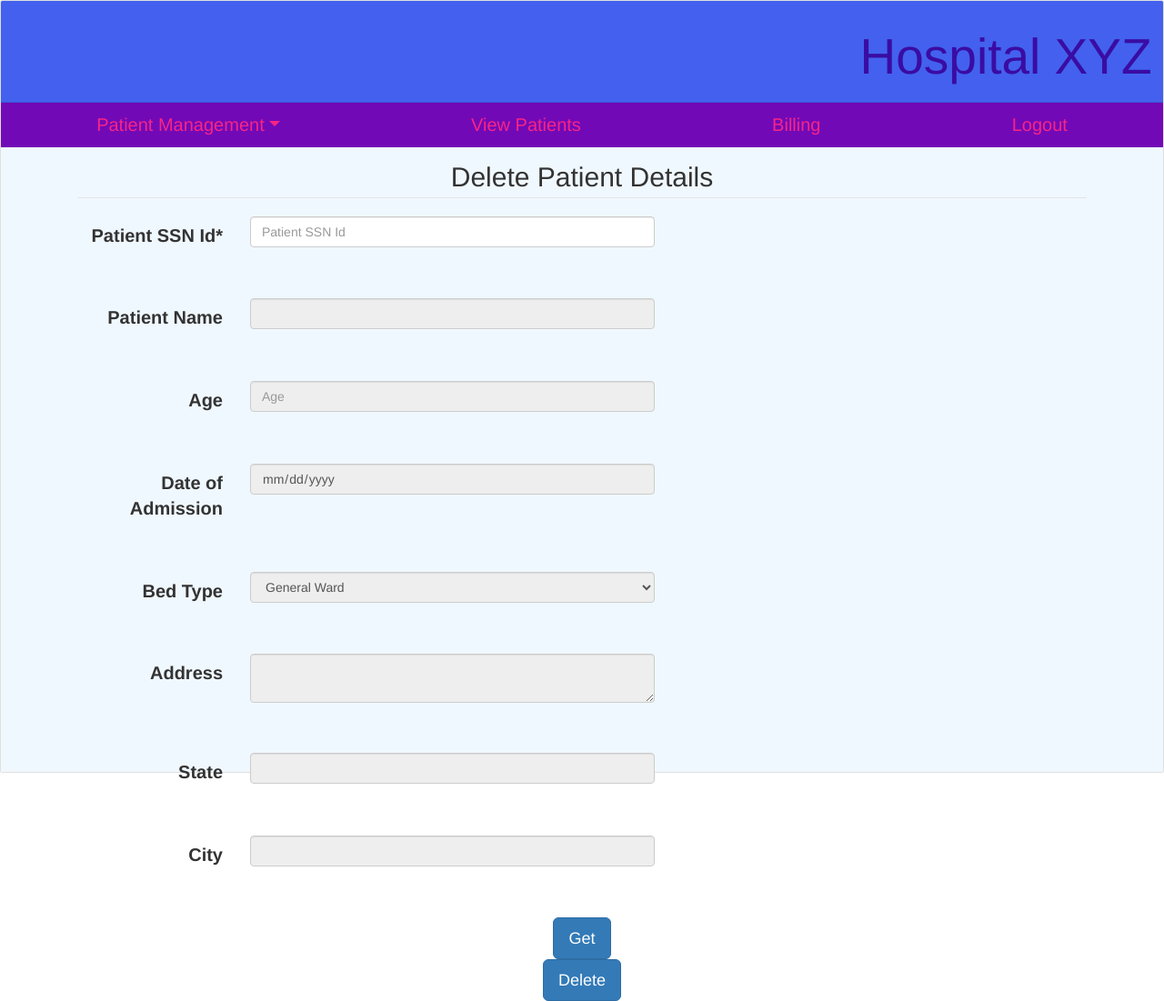
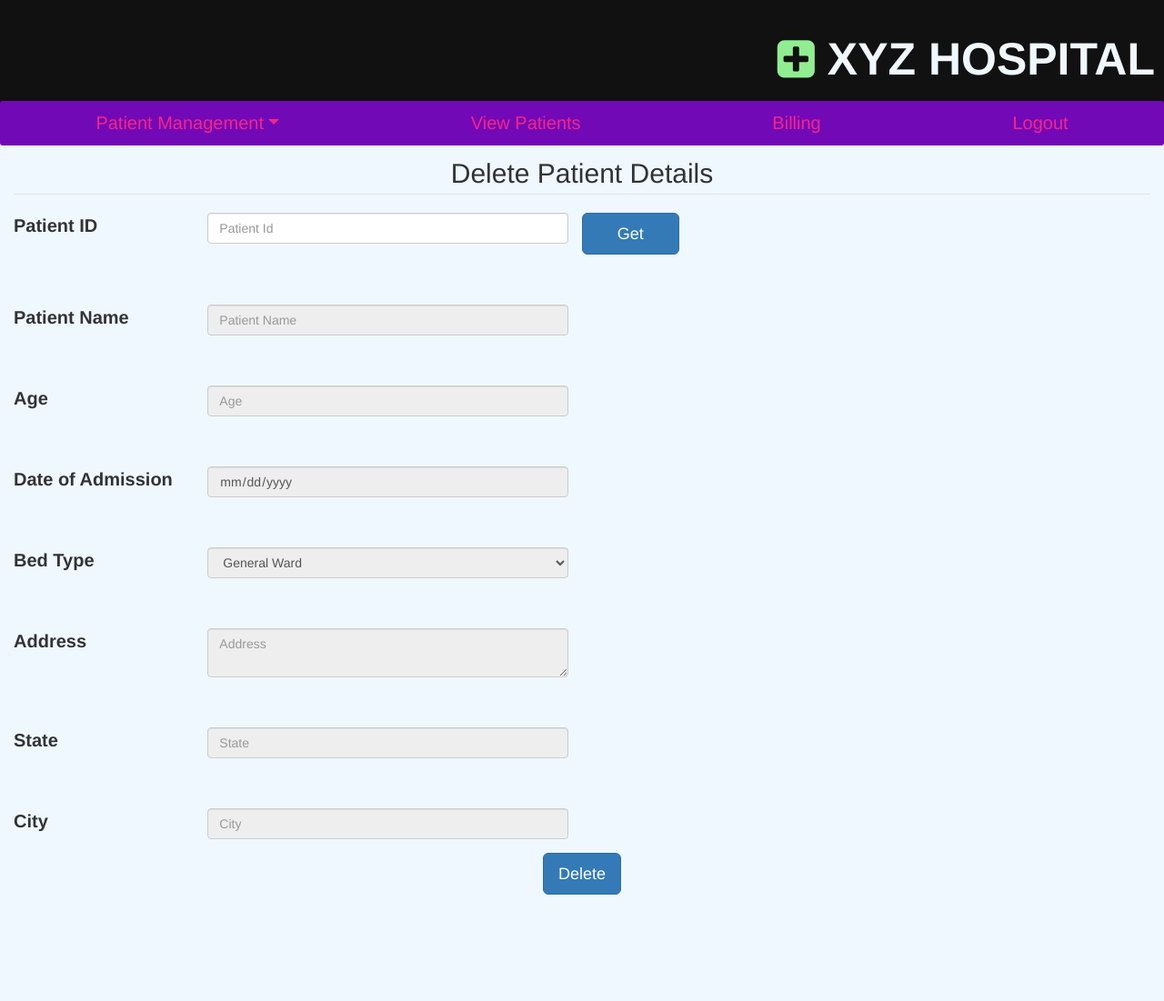
Before and after one commit to santhosh-reddy03/hms, a Flask app: page /delete_patient in a window 1280 px wide. Shown: the whole page at 91% size. After the commit the page ends 984 px from the top, so only its background shows below. Run offline with Flask 2, Linux system fonts and the light colour scheme; a user stored in the database is signed in; some libraries are stand-ins or nearby versions.

Commit message:
pre final ui

```diff
--- a/application/forms.py
+++ b/application/forms.py
@@ -1,5 +1,3 @@
-
-
 from flask_wtf import FlaskForm
 from wtforms import StringField, PasswordField, SubmitField, IntegerField, SelectField, DateField, TextAreaField
 from wtforms.validators import InputRequired, NumberRange, Optional, Regexp
@@ -17,7 +15,7 @@ class GetUser(FlaskForm):
 
 
 class RegisterationForm(FlaskForm):
-    patient_ssn = StringField("Patient SSN Id*", validators=[InputRequired()], render_kw={'Placeholder': 'Patient Id'})
+    patient_ssn = StringField("Patient SSN Id*", validators=[InputRequired()], render_kw={'Placeholder': 'Patient SSN Id'})
     patient_name = StringField("Patient Name*", validators=[InputRequired(), Regexp(regex='^[A-Za-z]+$', message='Name should contain alphabets only')],
                                render_kw={'Placeholder': 'Patient Name'})
     age = IntegerField('Age*', validators=[InputRequired()], render_kw={'Placeholder': 'Patient Id'})
@@ -26,19 +24,20 @@ class RegisterationForm(FlaskForm):
                                                                                ('Single room', 'Single Room')],
                            render_kw={'Placeholder': 'Select'})
     address = TextAreaField("Address*", validators=[InputRequired()], render_kw={'Placeholder': 'Enter Address'})
-    state = StringField("State*", validators=[InputRequired()], render_kw={'Placeholder': 'State'})
-    city = StringField("City*", validators=[InputRequired()], render_kw={'Placeholder': 'City'})
+    state = StringField("State*", validators=[InputRequired(), Regexp(regex='^[a-zA-Z]+$')], render_kw={'Placeholder': 'State'})
+    city = StringField("City*", validators=[InputRequired(), Regexp(regex='^[a-zA-Z]+$')], render_kw={'Placeholder': 'City'})
     submit = SubmitField("Register")
 
 
 class UpdateForm(FlaskForm):
-    patient_ssn = StringField("Patient SSN Id*", validators=[InputRequired(), Regexp(regex=r'^\d{9}$')], render_kw={'Placeholder': 'Patient SSN Id'})
+    patient_id = StringField("Patient SSN Id*", validators=[InputRequired(), Regexp(regex=r'^\d{9}$')], render_kw={'Placeholder': 'Patient Id'})
     patient_name = StringField("Patient Name", validators=[Optional(), Regexp(regex='^[A-Za-z]+$', message='Only Alphabets allowed')],
                                render_kw={'Placeholder': 'Patient Name', 'readonly': True})
     age = IntegerField("Age", validators=[Optional(), NumberRange(min=0, max=999)], render_kw={'Placeholder': 'Age', 'readonly': True})
 
-    doa = DateField("Date of Admission", validators=[Optional()], format='%Y-%m-%d', render_kw={'readonly': True})
-    bed_type = SelectField("Bed Type",  validators=[Optional()], choices=[('GW', 'General Ward'), ('SS', 'Semi Sharing'), ('SR', 'Single Room')],
+    doa = DateField("Date of Admission", validators=[Optional()], format='%Y-%m-%d', render_kw={'readonly': True, 'Placeholder': "yyyy-mm-dd"})
+    bed_type = SelectField("Bed Type",  validators=[Optional()], choices=[('General ward', 'General Ward'), ('Semi sharing', 'Semi Sharing'),
+                                                                          ('Single room', 'Single Room')],
                            render_kw={'Placeholder': 'Select', 'readonly': True})
     address = TextAreaField("Address", validators=[Optional()], render_kw={'Placeholder': 'Enter Address', 'readonly': True})
     state = StringField("State", validators=[Optional(), Regexp(regex='^[a-zA-Z]+$')], render_kw={'Placeholder': 'State', 'readonly': True})
@@ -48,27 +47,27 @@ class UpdateForm(FlaskForm):
 
 
 class DeleteForm(FlaskForm):
-    patient_ssn = StringField("Patient SSN Id*", validators=[InputRequired()], render_kw={'Placeholder': 'Patient SSN Id'})
-    patient_name = StringField("Patient Name", validators=[Optional()], render_kw={'readonly': True})
+    patient_id = StringField("Patient SSN Id*", validators=[InputRequired()], render_kw={'Placeholder': 'Patient Id'})
+    patient_name = StringField("Patient Name", validators=[Optional()], render_kw={'readonly': True, 'Placeholder': 'Patient Name'})
     age = IntegerField("Age", validators=[Optional()], render_kw={'Placeholder': 'Age', 'readonly': True})
-    doa = DateField("Date of Admission", validators=[Optional()], format='%Y-%m-%d', render_kw={'readonly': True})
-    bed_type = SelectField("Bed Type", validators=[Optional()], choices=[('GW', 'General Ward'), ('SS', 'Semi Sharing'), ('SR', 'Single Room')],
-                           render_kw={'readonly': True})
-    address = TextAreaField("Address", validators=[Optional()], render_kw={'readonly': True})
-    state = StringField("State", validators=[Optional()], render_kw={'readonly': True})
-    city = StringField("City", validators=[Optional()], render_kw={'readonly': True})
+    doa = DateField("Date of Admission", validators=[Optional()], format='%Y-%m-%d', render_kw={'readonly': True, 'Placeholder': "yyyy-mm-dd"})
+    bed_type = SelectField("Bed Type", validators=[Optional()], choices=[('General ward', 'General Ward'), ('Semi sharing', 'Semi Sharing'),
+                                                                         ('Single room', 'Single Room')], render_kw={'readonly': True})
+    address = TextAreaField("Address", validators=[Optional()], render_kw={'readonly': True, 'Placeholder': 'Address'})
+    state = StringField("State", validators=[Optional()], render_kw={'readonly': True, 'Placeholder': 'State'})
+    city = StringField("City", validators=[Optional()], render_kw={'readonly': True, 'Placeholder': 'City'})
     get = SubmitField("Get")
     delete = SubmitField("Delete")
 
 
 class SearchForm(FlaskForm):
-    patient_ssn = StringField("Patient SSN Id*", validators=[InputRequired()], render_kw={'Placeholder': 'Patient SSN Id'})
-    patient_name = StringField("Patient Name", validators=[Optional()], render_kw={'readonly': True})
+    patient_id = StringField("Patient SSN Id*", validators=[InputRequired(), Regexp(regex=r'^\d{9}$')], render_kw={'Placeholder': 'Patient Id'})
+    patient_name = StringField("Patient Name", validators=[Optional()], render_kw={'readonly': True, 'Placeholder': 'Patient Name'})
     age = IntegerField("Age", validators=[Optional()], render_kw={'Placeholder': 'Age', 'readonly': True})
-    doa = DateField("Date of Admission", validators=[Optional()], format='%Y-%m-%d', render_kw={'readonly': True})
-    bed_type = SelectField("Bed Type", validators=[Optional()],  choices=[('GW', 'General Ward'), ('SS', 'Semi Sharing'), ('SR', 'Single Room')],
-                           render_kw={'readonly': True})
-    address = TextAreaField("Address", validators=[Optional()], render_kw={'readonly': True})
-    state = StringField("State", validators=[Optional()], render_kw={'readonly': True})
-    city = StringField("City", validators=[Optional()], render_kw={'readonly': True})
+    doa = DateField("Date of Admission", validators=[Optional()], format='%Y-%m-%d', render_kw={'readonly': True, 'Placeholder': "yyyy-mm-dd"})
+    bed_type = SelectField("Bed Type", validators=[Optional()],  choices=[('General ward', 'General Ward'), ('Semi sharing ', 'Semi Sharing'),
+                                                                          ('Single room', 'Single Room')], render_kw={'readonly': True})
+    address = TextAreaField("Address", validators=[Optional()], render_kw={'readonly': True, 'Placeholder': 'Address'})
+    state = StringField("State", validators=[Optional()], render_kw={'readonly': True, 'Placeholder': 'State'})
+    city = StringField("City", validators=[Optional()], render_kw={'readonly': True, 'Placeholder': 'City'})
     search = SubmitField("Search")
--- a/application/routes.py
+++ b/application/routes.py
@@ -67,13 +67,17 @@ def create_patient():
             address = form.address.data
             state = form.state.data
             city = form.city.data
-            sql = text("SELECT  patient_ssn FROM patients WHERE patient_ssn = :x ")
+            sql = text("SELECT patient_ssn, status FROM patients WHERE patient_ssn = :x ")
             rslt = db.engine.execute(sql, x=ssn)
-            items = [row[0] for row in rslt]
-            if not len(items):
+            items = [row[1] for row in rslt]
+            if not len(items) or items[0] == 'INACTIVE':
                 flash('Patient creation initiated successfully', 'success')
-                db.session.add(Patient(patient_ssn=ssn, patient_name=name, age=age, admission_date=doa, bed_type=bed, address=address, city=city, state=state,
-                                       status="ACTIVE"))
+                if items[0] == 'INACTIVE':   # This ensures that only one entry exists per patient
+                    Patient.query.filter_by(patient_ssn=ssn).update(dict(patient_name=name, age=age, admission_date=doa, bed_type=bed, address=address,
+                                                                         city=city, state=state, status="ACTIVE"))
+                else:
+                    db.session.add(Patient(patient_ssn=ssn, patient_name=name, age=age, admission_date=doa, bed_type=bed, address=address, city=city,
+                                           state=state, status="ACTIVE"))
                 db.session.commit()
                 return redirect(url_for('create_patient'))
             else:
@@ -85,11 +89,11 @@ def create_patient():
 
 
 def set_details(form, ssn_flag=True, kw_flags=True):
-    sql = text("Select *  From patients WHERE patient_ssn = :x ")
-    rslt = db.engine.execute(sql, x=form.patient_ssn.data)
+    sql = text("Select *  From patients WHERE patient_id = :x ")
+    rslt = db.engine.execute(sql, x=form.patient_id.data)
     # print(rslt)
     details = [row for row in rslt]
-    form.patient_ssn.render_kw = {"readonly": ssn_flag}
+    form.patient_id.render_kw = {"readonly": ssn_flag}
     form.patient_name.data = details[0][2]
     # for integerfield and datefield values has to be rendered exclusively
     form.age.render_kw = {'value': details[0][3], 'readonly': kw_flags}
@@ -111,8 +115,8 @@ def update_patient():
         # code here
         form = UpdateForm()
         if form.validate_on_submit():
-            sql = text("SELECT  patient_ssn FROM patients WHERE patient_ssn = :x ")
-            rslt = db.engine.execute(sql, x=form.patient_ssn.data)
+            sql = text("SELECT  patient_ssn FROM patients WHERE patient_id = :x AND status = :state")
+            rslt = db.engine.execute(sql, x=form.patient_id.data, state='ACTIVE')
             name = [row[0] for row in rslt]
             if len(name) == 0:
                 flash('Patient not found !', 'warning')
@@ -132,7 +136,7 @@ def update_patient():
                         sql = text('UPDATE patients SET patient_name = :n, age = :ag, admission_date = :doa, bed_type = :bt, address = :ad, state = :s, '
                                    'city = :c  WHERE patient_ssn = :ssn AND status = :state')
                         db.engine.execute(sql, n=form.patient_name.data, ag=int(form.age.data), doa=form.doa.data, bt=form.bed_type.data,
-                                          ad=form.address.data, s=form.state.data, c=form.city.data, ssn=form.patient_ssn.data, state='ACTIVE')
+                                          ad=form.address.data, s=form.state.data, c=form.city.data, ssn=form.patient_id.data, state='ACTIVE')
                         flash('Patient update initiated successfully', 'success')
                         return redirect(url_for('update_patient'))       # successful update
                     else:
@@ -141,6 +145,11 @@ def update_patient():
                 else:
                     flash('Please fill the fields using GET button then click on UPDATE button', 'warning')
                     return redirect(url_for('update_patient'))  # confirming the fields are filled using get
+        elif form.patient_name.data:  # This is a necessity as when invalid comes it field gets locked
+            for field in form:
+                if field.name != 'update' and field.name != 'get':
+                    field.render_kw = {"readonly": False}
+            form.patient_id.render_kw = {"readonly": True}
         return render_template('update_patient.html', form=form, title='Update Patient Details')
     else:
         flash('You are not logged in ', 'danger')
@@ -153,8 +162,8 @@ def delete_patient():
         # code here
         form = DeleteForm()
         if form.validate_on_submit():
-            sql = text("SELECT  patient_ssn FROM patients WHERE patient_ssn = :x ")
-            rslt = db.engine.execute(sql, x=form.patient_ssn.data)
+            sql = text("SELECT  patient_ssn FROM patients WHERE patient_id = :x AND status =:state")
+            rslt = db.engine.execute(sql, x=form.patient_id.data, state='ACTIVE')
             name = [row[0] for row in rslt]
             if len(name) == 0:
                 flash('Patient not found !', 'warning')
@@ -163,8 +172,15 @@ def delete_patient():
                     set_details(form)   # populating fields and all are read only
 
                 elif form.delete.data and form.patient_name.data:          # to ensure get has been called
-                    sql = text('UPDATE patients SET status = "INACTIVE" WHERE patient_ssn = :ssn AND status = :state')
-                    db.engine.execute(sql, ssn=form.patient_ssn.data, state='ACTIVE')
+                    sql = text('UPDATE patients SET status = "INACTIVE" WHERE patient_id = :id AND status = :state')
+                    db.engine.execute(sql, id=form.patient_id.data, state='ACTIVE')
+                    # removing user specific data from patient_diagnostic_table
+                    sql = text('DELETE FROM patient_diagnostics WHERE patient_id =:id ')
+                    db.engine.execute(sql, id=form.patient_id.data)
+                    # removing user specific data from medicine_track_table
+                    sql = text('DELETE FROM medicine_track_data WHERE patient_id =:id ')
+                    db.engine.execute(sql, id=form.patient_id.data)
+                    db.session.commit()
                     flash('Patient deletion initiated successfully', 'success')
                     return redirect(url_for('delete_patient'))
                 else:
@@ -181,13 +197,13 @@ def search_patient():
         # code here
         form = SearchForm()
         if form.validate_on_submit():
-            sql = text("SELECT  patient_ssn FROM patients WHERE patient_ssn = :x AND status = :state")
-            rslt = db.engine.execute(sql, x=form.patient_ssn.data, state='ACTIVE')
+            sql = text("SELECT  patient_ssn FROM patients WHERE patient_id = :x AND status = :state")
+            rslt = db.engine.execute(sql, x=form.patient_id.data, state='ACTIVE')
             name = [row[0] for row in rslt]
             if len(name) == 0:
                 flash('Patient not found !', 'warning')
             else:
-                set_details(form, ssn_flag=False)                   # ssn is kept as changeable
+                set_details(form, ssn_flag=False)  # ssn is kept as changeable
         return render_template('search_patient.html', form=form, title='Search Patient Details')
     else:
         flash('You are not logged in ', 'danger')
@@ -211,7 +227,9 @@ def view_patient():
 @app.route('/billing', methods=['GET', 'POST'])
 def billing():
     if 'user_id' in session and session['user_type'] == 'E':
-        # code here
+        # Assumption no pre booking is allowed
+        # After billing the page should be discharged automatically and the patient has be to made inactive
+        # Also data from other tables has to be removed
         form = GetUser()
         if form.validate_on_submit():
             bed_price = {'General ward': '2000', 'Single room': '8000', 'Semi sharing': '4000'}
@@ -243,8 +261,6 @@ def billing():
                     join_date = datetime.strptime(p_data[0][5], '%Y-%m-%d').date()
                     n_days = (today-join_date).days
                     total_charge = [medicine_total_bill, diagnostics_total_bill, n_days*int(bed_price['{}'.format(p_data[0][6])])]
-                    # print(total_charge)
-                    print({"meddata": data, "patient_data": p_data[0], "diag_data": data2, "bill": total_charge})
                     return render_template('billing_details.html', meddata=data, patient_data=p_data[0], diagdata=data2, bill=total_charge, days=n_days,
                                            l_day=today, title='Patient Billing')
                 else:
@@ -305,7 +321,7 @@ def addmeds(patient_id=0, medicine_name='', quantity=0):
             medicinename = med_data[0][1]
             quant = med_data[0][2]
             price = med_data[0][3]
-            if int(quant) - quantity > 0:
+            if int(quant) - quantity >= 0:
                 db.session.add(MedicineCount(patient_id=patient_id, medicine_id=medicine_id, issue_count=quantity))
                 db.session.commit()
                 data = {"medicinename": medicinename, "price": price, "quant": quantity}
@@ -313,7 +329,7 @@ def addmeds(patient_id=0, medicine_name='', quantity=0):
                 db.engine.execute(sql, x=int(quant)-quantity, y=medicine_name)
                 return jsonify(data)
             else:
-                flash("Medicine are less in quantity, Please enter lower number", "warning")
+                # flash("Medicine are less in quantity, Please enter lower number", "warning")
                 return jsonify({"error": "stock not available"})
         else:
             # flash("Medicine doesn't exist", "danger")
--- a/application/templates/_render_field.html
+++ b/application/templates/_render_field.html
@@ -1,7 +1,8 @@
 {% macro render_field(field) %}
-<div class ="form-group" >
+<br><br>
+<div class ="form-group row">
   <label for="{{ field.name }}" class="col-lg-2 control-label justify-content-center" style="font-size :20px;">{{ field.label.text }}</label>
-    <div class="col-lg-5">
+    <div class="col-lg-4">
       {{ field(class='form-control', **kwargs)|safe }}
       {% if field.errors %}
        <ul class=errors>
@@ -12,5 +13,4 @@
        {% endif %}
      </div>
 </div>
-<br><br>
 {% endmacro %}
--- a/application/templates/billing.html
+++ b/application/templates/billing.html
@@ -2,7 +2,7 @@
 
 {% block content %}
  <fieldset>
-   <form class="form-horizontal" action="" method="POST">
+   <form action="" method="POST">
      {{ form.csrf_token }} <!-- this is very important so that validate functions work in the view-->
      {{ render_field(form.patient_id) }}
      <input id="submit" class="btn btn-primary btn-lg center-block" name="{{ form.submit.name }}" type="submit" value="{{ form.submit.label.text }}">
--- a/application/templates/billing_details.html
+++ b/application/templates/billing_details.html
@@ -51,7 +51,8 @@
     </table>
 
  {% else %}
-    <h3>No meds were issued</h3>
+    <h3 align="center">No meds were issued</h3>
+    <br>
     {% endif %}
     <br><br>
     {% if diagdata %}
@@ -75,7 +76,8 @@
     </table>
 
  {% else %}
-    <h3>No Diagnostics were Conducted</h3>
+    <h3 align="center">No Diagnostics were Conducted</h3>
+    <br>
     {% endif %}
     <br>
     <br>
--- a/application/templates/create_patient.html
+++ b/application/templates/create_patient.html
@@ -2,7 +2,7 @@
 
 {% block content %}
 <fieldset>
-  <form  class="form-horizontal" action="" method="POST">
+  <form action="" method="POST">
   {{ form.csrf_token }} <!-- this is very important so that validate functions work in the view-->
     {{ render_field(form.patient_ssn) }}
     {{ render_field(form.patient_name) }}
--- a/application/templates/delete_patient.html
+++ b/application/templates/delete_patient.html
@@ -2,9 +2,22 @@
 
 {% block content %}
 <fieldset>
-  <form  class="form-horizontal" action = "" method = "POST">
+  <form action = "" method = "POST">
   {{ form.csrf_token }} <!-- this is very important so that validate functions work in the view-->
-    {{ render_field(form.patient_ssn) }}
+     <div class ="form-group row" >
+    <label for="patient_id" class="col-lg-2 control-label justify-content-center" style="font-size :20px;">Patient ID</label>
+    <div class="col-lg-4">
+      {{ form.patient_id(class='form-control') }}
+      {% if form.patient_id.errors %}
+      <ul class=errors>
+        {% for error in form.patient_id.errors %}
+        <li style="color:red;">{{ error }}</li>
+        {% endfor %}
+      </ul>
+      {% endif %}
+    </div>
+    <input class="btn btn-primary btn-lg col-lg-1" name="{{ form.get.name }}" type="submit" value="{{ form.get.label.text }}">
+  </div>
     {{ render_field(form.patient_name) }}
     {{ render_field(form.age) }}
     {{ render_field(form.doa) }}
@@ -12,7 +25,6 @@
     {{ render_field(form.address) }}
     {{ render_field(form.state) }}
     {{ render_field(form.city) }}
-    <input class="btn btn-primary btn-lg center-block" name="{{ form.get.name }}" type="submit" value="{{ form.get.label.text }}">
     <input class="btn btn-primary btn-lg center-block" name="{{ form.delete.name }}" type="submit" value="{{ form.delete.label.text }}">
 
 
--- a/application/templates/desk_executive_layout.html
+++ b/application/templates/desk_executive_layout.html
@@ -5,7 +5,7 @@
 
   <li class="nav-item dropdown ">
     <a class="nav-link dropdown-toggle" data-toggle="dropdown" href="#" style="font-size :20px; color: #F72585;" role="button" aria-haspopup="true" aria-expanded="false">Patient Management</a>
-    <div class="dropdown-menu">
+    <div class="dropdown-menu w-100">
       <a class="dropdown-item" href="/create_patient">Create Patient</a>
       <div class="dropdown-divider"></div>
       <a class="dropdown-item" href="/update_patient">Update Patient</a>
@@ -26,3 +26,5 @@
   </li>
 
 {% endblock %}
+{% block content %}
+{% endblock %}
--- a/application/templates/layout.html
+++ b/application/templates/layout.html
@@ -2,34 +2,31 @@
 <!DOCTYPE html>
 <html lang="en" dir="ltr">
   <head>
-
     <meta charset="UTF-8">
     <meta name="viewport" content="width=device-width, initial-scale=1.0">
     <link rel="stylesheet" href="static/styles.css">
     <!--bootstrap css-->
     <link rel="stylesheet" href="https://stackpath.bootstrapcdn.com/bootstrap/4.5.0/css/bootstrap.min.css" integrity="sha384-9aIt2nRpC12Uk9gS9baDl411NQApFmC26EwAOH8WgZl5MYYxFfc+NcPb1dKGj7Sk" crossorigin="anonymous">
     <link rel="stylesheet" href="https://maxcdn.bootstrapcdn.com/bootstrap/3.4.0/css/bootstrap.min.css">
+      <link rel="stylesheet" href="https://cdnjs.cloudflare.com/ajax/libs/font-awesome/4.7.0/css/font-awesome.min.css">
     <title>Hospital XYZ</title>
+  </head>
+  <body style='background-color: #F0F8FF;'>
 
 
+    <div class="container-fluid clearfix  fixed-top px-0" style="background-color: #111111;height:149px;">
 
-</head>
-<body>
-  <div class="card " style="height: 85rem;">
-  <div class="card-header text-right" style="font-weight: bold;color: #3A0CA3;background-color: #4361EE;">
-    <h1 class="display-2">Hospital XYZ</h1>
-
-  </div>
-<ul class="nav nav-fill" style="background-color: #7209B7;">
+        <div class="float-right pb-3 pt-5 pr-3" style="font-size: 50px;font-weight: 900;color: #F0F8FF;"><i class="fa fa-plus-square" style="font-size:48px;color:lightgreen"></i> <b>XYZ HOSPITAL</b> </div>
+          <ul class="nav nav-fill w-100 rounded-lg" style="background-color: #7209B7;">
             {% block navs %}
             {% endblock %}
             </ul>
+    </div>
 
-  <div class="card-body text-left" style="background-color: #F0F8FF;">
 
-    <div class="container">
+    <div class="container-fluid  mx-auto"style="margin-top: 170px;">
       <legend class=" text-center" style="font-size: 30px;"> {{ title }} </legend> <!--title of the page-->
-       {% for catg,msg in get_flashed_messages(with_categories=true) %}
+       {% for catg,msg in get_flashed_messages(with_categories=true) %}<!--This gives the flash messages-->
         <div class="alert alert-{{ catg }}" role="alert">
           <button type="button" class="close" data-dismiss="alert">&times;</button>
           {{ msg }}
@@ -38,10 +35,6 @@
         {% block content %}
         {% endblock %}
     </div>
-  </div>
-
-</div>
-
 
     <!--bootstrap script links-->
     <script src="https://code.jquery.com/jquery-3.5.1.slim.min.js" integrity="sha384-DfXdz2htPH0lsSSs5nCTpuj/zy4C+OGpamoFVy38MVBnE+IbbVYUew+OrCXaRkfj" crossorigin="anonymous"></script>
--- a/application/templates/pharma_layout.html
+++ b/application/templates/pharma_layout.html
@@ -3,9 +3,10 @@
 {% block navs %}
 
 <div class="collapse navbar-collapse" id="navbarText">
+  <li class="nav-item">
 <span class="pull-right">
   <a style="font-size :25px; color: #F72585;" href="/logout">Logout</a>
-    </span>
+    </span></li>
 </div>
 
   {% endblock %}
--- a/application/templates/pharmacist.html
+++ b/application/templates/pharmacist.html
@@ -1,7 +1,7 @@
 {% extends "pharma_layout.html" %}
 {% block content %}
 <fieldset>
-   <form class="form-horizontal" action="" method="POST">
+   <form action="" method="POST">
      {{ form.csrf_token }} <!-- this is very important so that validate functions work in the view-->
      {{ render_field(form.patient_id) }}
      <input id="submit" class="btn btn-primary btn-lg center-block" name="{{ form.submit.name }}" type="submit" value="{{ form.submit.label.text }}">
```
Also changed, not shown: application/templates/search_patient.html (+14 -2 lines), application/templates/update_patient.html (+15 -3 lines), data.sqlite. Lines whose indentation alone changed are shown as unchanged.
